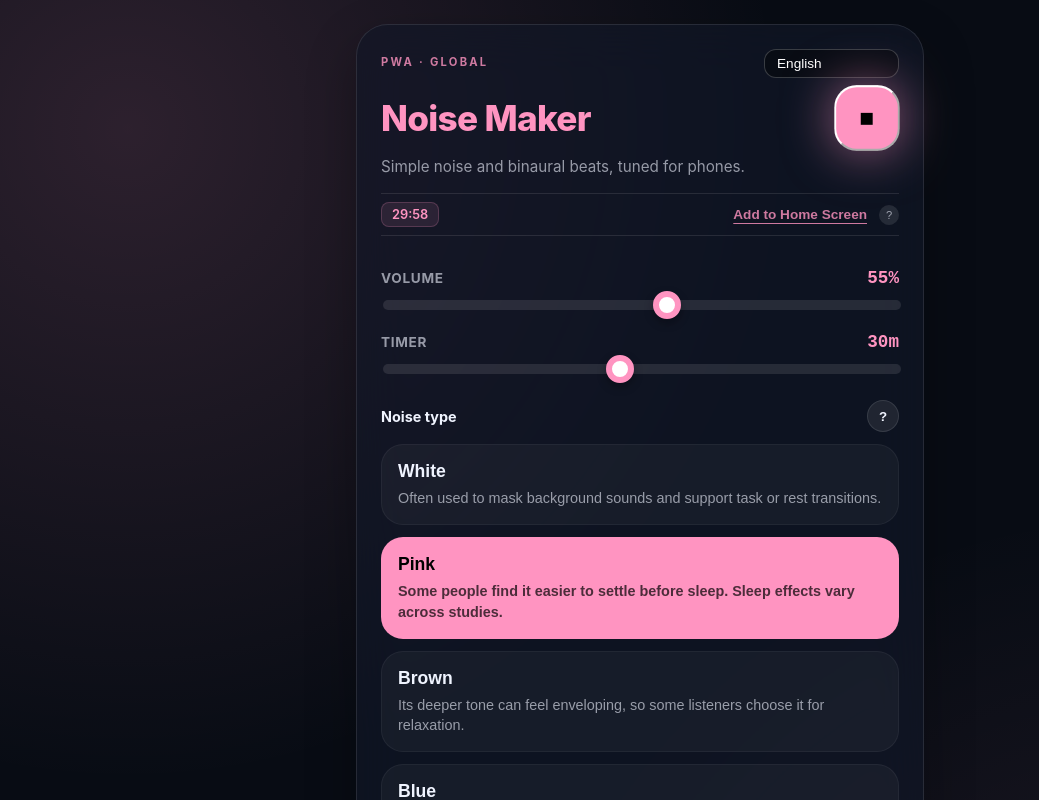
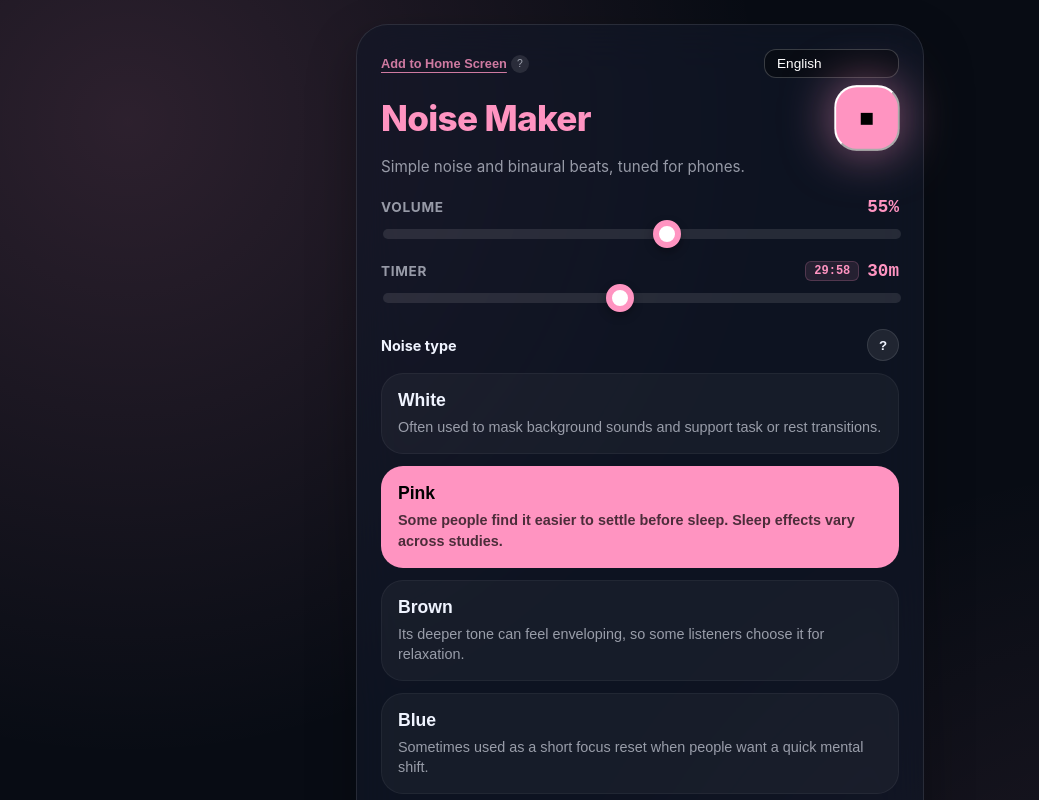
Before and after one commit to shin1007/noise_maker, a React (Vite) app: page / in a window 1280 px wide. Both pictures are taken after a click on the button "Play". Shown: the top 800 px of the page, without its empty margins (0-1039 px from the left). Built offline with nearby package versions, Linux system fonts and the light colour scheme.

Commit message:
feat: refactor install action UI and enhance timer display layout

```diff
--- a/src/App.tsx
+++ b/src/App.tsx
@@ -375,7 +375,20 @@ export function App() {
       <section className="hero card">
         <div className="hero-header">
           <div className="hero-meta-row compact">
-            <p className="eyebrow">PWA · Global</p>
+            <div className="install-action-simple">
+              <button className="text-button" type="button" onClick={() => void triggerInstall()}>
+                {strings.install}
+              </button>
+              <button
+                type="button"
+                className="help-button-small"
+                onClick={() => setInstallGuideOpen((current) => !current)}
+                aria-expanded={installGuideOpen}
+                aria-label={strings.installInfo}
+              >
+                ?
+              </button>
+            </div>
             <div className="locale-select-wrap">
               <select className="locale-select" value={locale} onChange={(event) => handleLocaleChange(event.target.value as Locale)} aria-label="Language">
                 {supportedLocales.map((supportedLocale) => (
@@ -405,31 +418,6 @@ export function App() {
                 </button>
               </div>
               <p className="lead">{strings.appTagline}</p>
-            </div>
-          </div>
-
-          <div className="status-action-row">
-            <div className="status-group">
-              {remainingSeconds !== null && (
-                <span className="status-pill timer-pill">
-                  {formatRemaining(locale, remainingSeconds, strings)}
-                </span>
-              )}
-            </div>
-
-            <div className="install-action-simple">
-              <button className="text-button" type="button" onClick={() => void triggerInstall()}>
-                {strings.install}
-              </button>
-              <button
-                type="button"
-                className="help-button-small"
-                onClick={() => setInstallGuideOpen((current) => !current)}
-                aria-expanded={installGuideOpen}
-                aria-label={strings.installInfo}
-              >
-                ?
-              </button>
             </div>
           </div>
 
@@ -493,7 +481,14 @@ export function App() {
               <label>
                 <div className="label-row">
                   <span className="label-text">{strings.timerLabel}</span>
-                  <span className="value-display">{timerMinutes}{strings.minute}</span>
+                  <div className="timer-values">
+                    {remainingSeconds !== null && (
+                      <span className="status-pill timer-pill">
+                        {formatRemaining(locale, remainingSeconds, strings)}
+                      </span>
+                    )}
+                    <span className="value-display">{timerMinutes}{strings.minute}</span>
+                  </div>
                 </div>
                 <input
                   type="range"
--- a/src/styles.css
+++ b/src/styles.css
@@ -139,31 +139,23 @@ body { overflow-x: hidden; }
   50% { transform: scale(1.03); box-shadow: 0 0 50px rgba(var(--accent-rgb), 0.6); }
 }
 
-/* Status Action Row */
-.status-action-row {
-  display: flex;
-  justify-content: space-between;
-  align-items: center;
-  margin: 12px 0;
-  padding: 8px 0;
-  border-top: 1px solid var(--border-glow);
-  border-bottom: 1px solid var(--border-glow);
-}
-.status-group { display: flex; gap: 8px; flex-wrap: wrap; }
+/* Install Action Inline */
+.install-action-simple { display: flex; align-items: center; gap: 4px; }
+.text-button { background: none; border: none; color: var(--accent-color); font-size: 0.8rem; font-weight: 700; padding: 4px 0; text-decoration: underline; text-underline-offset: 4px; opacity: 0.8; transition: color 0.5s ease; }
+.help-button-small { width: 18px; height: 18px; border-radius: 50%; background: rgba(255, 255, 255, 0.1); border: none; color: var(--text-dim); font-size: 0.65rem; display: flex; align-items: center; justify-content: center; }
+
+/* Status Pill */
 .status-pill {
-  padding: 4px 10px;
+  padding: 2px 8px;
   background: rgba(var(--accent-rgb), 0.1);
   border: 1px solid rgba(var(--accent-rgb), 0.2);
-  border-radius: 8px;
-  font-size: 0.8rem;
-  font-weight: 600;
+  border-radius: 6px;
+  font-size: 0.75rem;
+  font-weight: 700;
   color: var(--accent-color);
   transition: all 0.5s ease;
+  font-family: monospace;
 }
-
-.install-action-simple { display: flex; align-items: center; gap: 4px; }
-.text-button { background: none; border: none; color: var(--accent-color); font-size: 0.85rem; font-weight: 700; padding: 4px 8px; text-decoration: underline; text-underline-offset: 4px; opacity: 0.8; transition: color 0.5s ease; }
-.help-button-small { width: 20px; height: 20px; border-radius: 50%; background: rgba(255, 255, 255, 0.1); border: none; color: var(--text-dim); font-size: 0.7rem; display: flex; align-items: center; justify-content: center; }
 
 /* Noise Grid */
 .noise-head {
@@ -189,7 +181,8 @@ body { overflow-x: hidden; }
 .hero-quick-controls { margin-top: 20px; }
 .control-stack { display: grid; gap: 20px; }
 .control-group label { display: flex; flex-direction: column; gap: 10px; width: 100%; }
-.label-row { display: flex; justify-content: space-between; align-items: baseline; }
+.label-row { display: flex; justify-content: space-between; align-items: center; }
+.timer-values { display: flex; align-items: center; gap: 8px; }
 .label-text { font-size: 0.85rem; color: var(--text-dim); font-weight: 700; text-transform: uppercase; letter-spacing: 0.05em; }
 .value-display { font-family: monospace; font-size: 1.1rem; font-weight: 700; color: var(--accent-color); transition: color 0.5s ease; }
 
```
